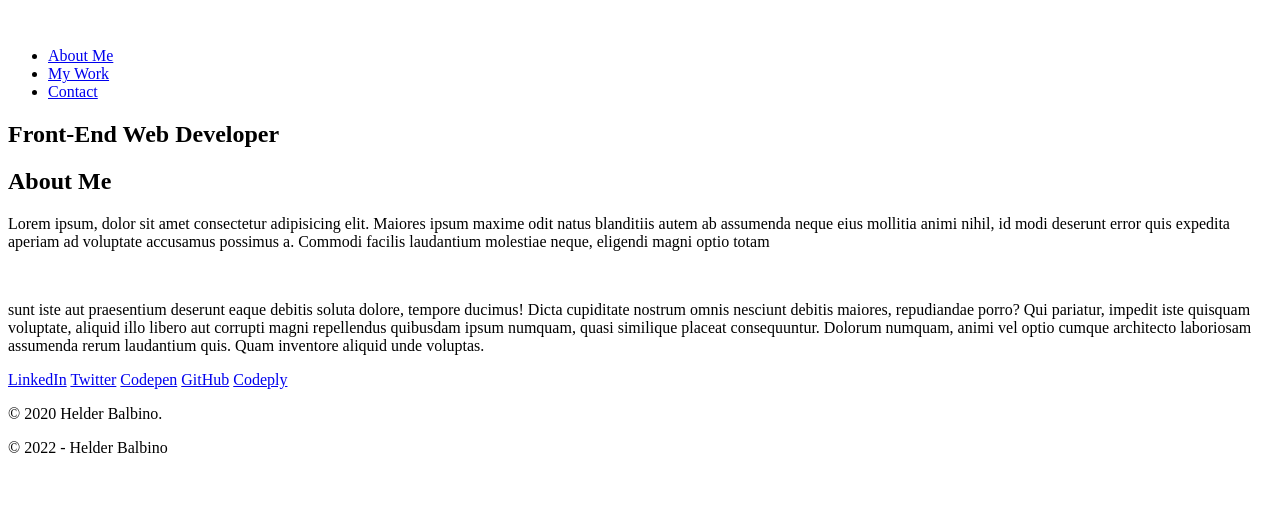
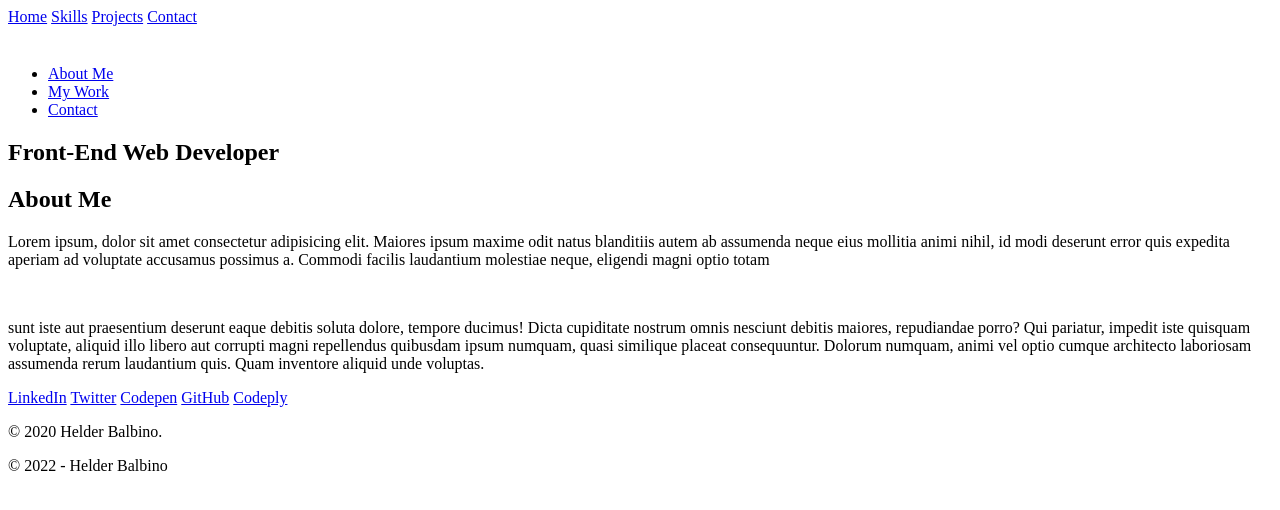
Before and after one commit to HelderBalbino/bootcamp-module-2-challenge, a plain HTML site: page index.htm in a window 1280 px wide. Drawn offline with Linux system fonts and the light colour scheme.

Commit message:
add navbar

```diff
--- a/index.htm
+++ b/index.htm
@@ -12,6 +12,14 @@
 </head>
 
 <body>
+
+
+    <div class="navbar">
+        <a href="#home">Home</a>
+        <a href="#skills">Skills</a>
+        <a href="#projects">Projects</a>
+        <a href="#contact">Contact</a>
+    </div>
 
     <header>
         <div>
```
